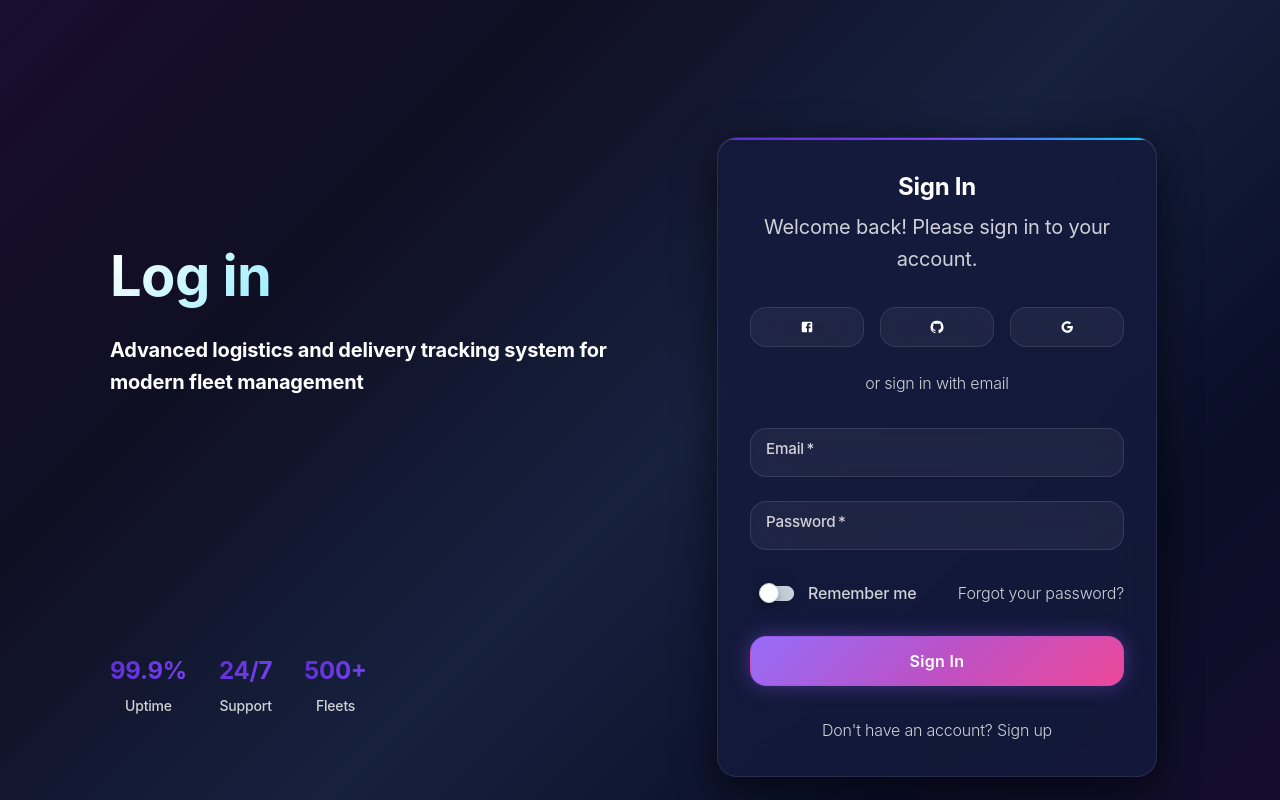
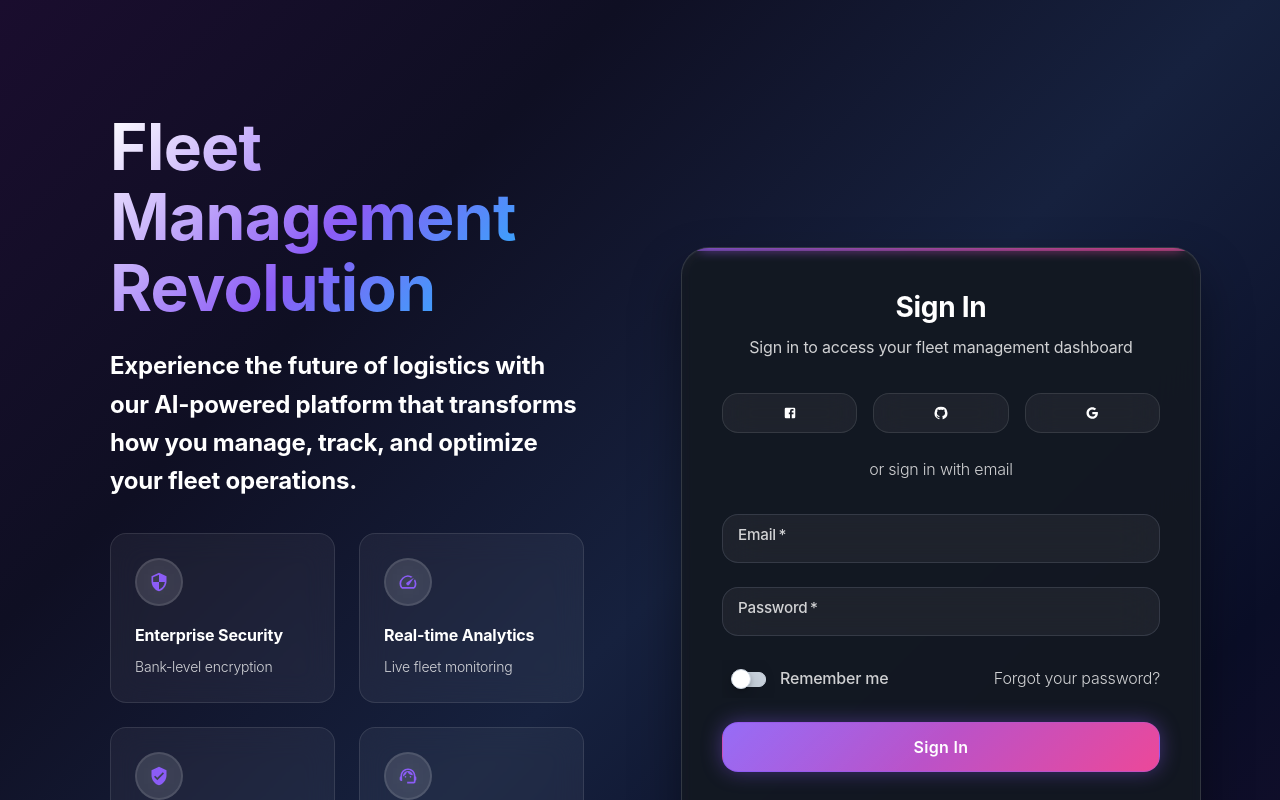
Before and after one commit to kossayboubaker/TruckNavi-nouveau, a React (Create React App) app in the folder material-react-app/: page /auth/login in a window 1280 px wide. Shown: the top 800 px of the page. Built offline with nearby package versions, Linux system fonts and the light colour scheme.

Commit message:
Premium Authentication Layout Inspired by Screenshots
cgen-60c48c926f194c739c54d4271dcfb05c

```diff
--- a/material-react-app/src/layouts/authentication/components/VisionAuthLayout/index.js
+++ b/material-react-app/src/layouts/authentication/components/VisionAuthLayout/index.js
@@ -1,10 +1,10 @@
 /**
- * Vision UI Authentication Layout
- * Modern glassmorphism authentication layout with dark theme
+ * Premium Vision UI Authentication Layout
+ * Inspired by modern dashboard designs with stunning gradients
  */
 
 import PropTypes from "prop-types";
-import { Box, Container, Grid, Typography, alpha } from "@mui/material";
+import { Box, Container, Grid, Typography, Avatar, Chip } from "@mui/material";
 import { useTranslation } from "react-i18next";
 import { useLocation } from "react-router-dom";
 
@@ -12,29 +12,42 @@ import { useLocation } from "react-router-dom";
 import MDBox from "components/MDBox";
 import PageLayout from "examples/LayoutContainers/PageLayout";
 
+// Icons
+import SecurityIcon from '@mui/icons-material/Security';
+import VerifiedUserIcon from '@mui/icons-material/VerifiedUser';
+import SpeedIcon from '@mui/icons-material/Speed';
+import SupportAgentIcon from '@mui/icons-material/SupportAgent';
+
 function VisionAuthLayout({ children }) {
   const { pathname } = useLocation();
   const { t } = useTranslation();
 
   const getPageTitle = () => {
-    if (pathname.includes('/login')) return t("form3.signIn");
-    if (pathname.includes('/register')) return t("signUp");
-    if (pathname.includes('/forgot-password')) return t("forgotPassword");
-    if (pathname.includes('/reset-password')) return t("resetPassword");
+    if (pathname.includes('/login')) return t("form3.signIn") || "Welcome Back";
+    if (pathname.includes('/register')) return t("signUp") || "Create Account";
+    if (pathname.includes('/forgot-password')) return t("forgotPassword") || "Reset Password";
+    if (pathname.includes('/reset-password')) return t("resetPassword") || "New Password";
     return "Authentication";
   };
 
   const getPageDescription = () => {
-    if (pathname.includes('/login')) return "Welcome back! Please sign in to your account.";
-    if (pathname.includes('/register')) return "Create your account to get started.";
-    if (pathname.includes('/forgot-password')) return "Enter your email to reset your password.";
-    if (pathname.includes('/reset-password')) return "Enter your new password.";
-    return "Secure access to your dashboard";
+    if (pathname.includes('/login')) return "Sign in to access your fleet management dashboard";
+    if (pathname.includes('/register')) return "Join thousands of fleet managers worldwide";
+    if (pathname.includes('/forgot-password')) return "We'll send you a secure reset link";
+    if (pathname.includes('/reset-password')) return "Create a strong, secure password";
+    return "Secure access to your transport management system";
   };
+
+  const features = [
+    { icon: SecurityIcon, title: 'Enterprise Security', desc: 'Bank-level encryption' },
+    { icon: SpeedIcon, title: 'Real-time Analytics', desc: 'Live fleet monitoring' },
+    { icon: VerifiedUserIcon, title: 'Compliance Ready', desc: 'Industry standards' },
+    { icon: SupportAgentIcon, title: '24/7 Support', desc: 'Expert assistance' },
+  ];
 
   return (
     <PageLayout>
-      {/* Main Background */}
+      {/* Premium Background inspired by screenshots */}
       <Box
         sx={{
           position: 'fixed',
@@ -42,12 +55,12 @@ function VisionAuthLayout({ children }) {
           left: 0,
           width: '100%',
           height: '100vh',
-          background: 'linear-gradient(135deg, #0F1419 0%, #1A202C 50%, #2D3748 100%)',
-          zIndex: -2,
+          background: 'linear-gradient(135deg, #1a0d2e 0%, #0f0f23 25%, #16213e 50%, #0a0e27 75%, #1a0d2e 100%)',
+          zIndex: -10,
         }}
       />
 
-      {/* Animated Background Elements */}
+      {/* Animated gradient orbs */}
       <Box
         sx={{
           position: 'fixed',
@@ -55,48 +68,86 @@ function VisionAuthLayout({ children }) {
           left: 0,
           width: '100%',
           height: '100vh',
-          zIndex: -1,
+          zIndex: -5,
           overflow: 'hidden',
-          '&::before': {
-            content: '""',
+        }}
+      >
+        {/* Purple gradient orb */}
+        <Box
+          sx={{
             position: 'absolute',
-            width: '800px',
-            height: '800px',
-            background: 'radial-gradient(circle, rgba(30, 42, 120, 0.3) 0%, transparent 70%)',
-            top: '-400px',
-            right: '-400px',
+            top: '15%',
+            right: '-250px',
+            width: '500px',
+            height: '500px',
             borderRadius: '50%',
-            animation: 'float 20s ease-in-out infinite',
-          },
-          '&::after': {
-            content: '""',
+            background: 'radial-gradient(circle, rgba(139, 92, 246, 0.2) 0%, rgba(139, 92, 246, 0.1) 40%, transparent 70%)',
+            animation: 'premiumFloat 20s ease-in-out infinite',
+            '@keyframes premiumFloat': {
+              '0%, 100%': {
+                transform: 'translate(0, 0) rotate(0deg) scale(1)'
+              },
+              '33%': {
+                transform: 'translate(20px, -30px) rotate(120deg) scale(1.1)'
+              },
+              '66%': {
+                transform: 'translate(-15px, 25px) rotate(240deg) scale(0.9)'
+              },
+            },
+          }}
+        />
+
+        {/* Cyan gradient orb */}
+        <Box
+          sx={{
             position: 'absolute',
-            width: '600px',
-            height: '600px',
-            background: 'radial-gradient(circle, rgba(92, 45, 213, 0.2) 0%, transparent 70%)',
-            bottom: '-300px',
-            left: '-300px',
+            bottom: '20%',
+            left: '-200px',
+            width: '400px',
+            height: '400px',
             borderRadius: '50%',
-            animation: 'float 25s ease-in-out infinite reverse',
-          },
-          '@keyframes float': {
-            '0%, 100%': {
-              transform: 'translateY(0) rotate(0deg)',
-            },
-            '50%': {
-              transform: 'translateY(-30px) rotate(180deg)',
-            },
-          },
-        }}
-      />
+            background: 'radial-gradient(circle, rgba(0, 212, 255, 0.15) 0%, rgba(0, 212, 255, 0.08) 40%, transparent 70%)',
+            animation: 'premiumFloat 25s ease-in-out infinite reverse',
+          }}
+        />
+
+        {/* Pink accent orb */}
+        <Box
+          sx={{
+            position: 'absolute',
+            top: '60%',
+            left: '70%',
+            width: '300px',
+            height: '300px',
+            borderRadius: '50%',
+            background: 'radial-gradient(circle, rgba(236, 72, 153, 0.12) 0%, rgba(236, 72, 153, 0.06) 40%, transparent 70%)',
+            animation: 'premiumFloat 30s ease-in-out infinite',
+          }}
+        />
+
+        {/* Grid overlay */}
+        <Box
+          sx={{
+            position: 'absolute',
+            top: 0,
+            left: 0,
+            right: 0,
+            bottom: 0,
+            backgroundImage: `
+              linear-gradient(rgba(139, 92, 246, 0.03) 1px, transparent 1px),
+              linear-gradient(90deg, rgba(139, 92, 246, 0.03) 1px, transparent 1px)
+            `,
+            backgroundSize: '50px 50px',
+            opacity: 0.4,
+          }}
+        />
+      </Box>
 
       {/* Content Container */}
       <Container
-        maxWidth="lg"
-        className="vision-no-scroll-x"
+        maxWidth="xl"
         sx={{
           minHeight: '100vh',
-          maxHeight: '100vh',
           display: 'flex',
           alignItems: 'center',
           justifyContent: 'center',
@@ -104,120 +155,124 @@ function VisionAuthLayout({ children }) {
           px: { xs: 2, sm: 3 },
           position: 'relative',
           zIndex: 1,
-          overflow: 'hidden',
         }}
       >
-        <Grid container spacing={4} alignItems="center" justifyContent="center">
-          {/* Left Side - Branding/Info */}
+        <Grid container spacing={{ xs: 3, lg: 6 }} alignItems="center" justifyContent="center">
+          {/* Left Side - Premium Branding */}
           <Grid item xs={12} lg={6} sx={{ display: { xs: 'none', lg: 'block' } }}>
-            <MDBox sx={{ pr: 4 }}>
+            <MDBox sx={{ pr: { lg: 4, xl: 6 } }}>
+              {/* Main Title with premium gradient */}
               <Typography
-                variant="h2"
+                variant="h1"
+                className="premium-title"
                 sx={{
-                  color: 'white',
-                  fontWeight: 700,
                   mb: 3,
-                  background: 'linear-gradient(135deg, #FFFFFF 0%, #00D4FF 100%)',
-                  backgroundClip: 'text',
-                  WebkitBackgroundClip: 'text',
-                  WebkitTextFillColor: 'transparent',
-                  fontSize: { xs: '2rem', md: '3rem', lg: '3.5rem' },
-                  lineHeight: 1.2,
+                  fontSize: { lg: '3.5rem', xl: '4rem' },
+                  lineHeight: 1.1,
+                  fontWeight: 900,
                 }}
               >
-                {t("layout.title") || "Fleet Management"}
+                Fleet Management
+                <Box component="span" sx={{ display: 'block', color: 'rgba(255,255,255,0.8)' }}>
+                  Revolution
+                </Box>
               </Typography>
 
               <Typography
                 variant="h5"
+                className="premium-subtitle"
                 sx={{
-                  color: '#A0AEC0',
                   mb: 4,
+                  fontSize: { lg: '1.25rem', xl: '1.5rem' },
                   lineHeight: 1.6,
-                  fontWeight: 400,
                 }}
               >
-                Advanced logistics and delivery tracking system for modern fleet management
+                Experience the future of logistics with our AI-powered platform that transforms
+                how you manage, track, and optimize your fleet operations.
               </Typography>
 
-              {/* Feature List */}
-              <Box sx={{ mb: 4 }}>
-                {[
-                  'Real-time vehicle tracking',
-                  'Advanced route optimization',
-                  'Comprehensive analytics',
-                  'Smart notifications system'
-                ].map((feature, index) => (
-                  <Box
-                    key={index}
-                    sx={{
-                      display: 'flex',
-                      alignItems: 'center',
-                      mb: 2,
-                      opacity: 0,
-                      animation: `slideIn 0.6s ease-out ${index * 0.1}s forwards`,
-                      '@keyframes slideIn': {
-                        from: {
-                          opacity: 0,
-                          transform: 'translateX(-20px)',
-                        },
-                        to: {
-                          opacity: 1,
-                          transform: 'translateX(0)',
-                        },
-                      },
-                    }}
-                  >
+              {/* Feature Grid */}
+              <Grid container spacing={3} sx={{ mb: 5 }}>
+                {features.map((feature, index) => (
+                  <Grid item xs={6} key={index}>
                     <Box
                       sx={{
-                        width: 8,
-                        height: 8,
-                        borderRadius: '50%',
-                        background: 'linear-gradient(135deg, #00D4FF, #01B574)',
-                        mr: 3,
-                        boxShadow: '0 0 10px rgba(0, 212, 255, 0.4)',
-                      }}
-                    />
-                    <Typography
-                      variant="body1"
-                      sx={{
-                        color: '#CBD5E0',
-                        fontWeight: 500,
+                        p: 3,
+                        background: 'rgba(255, 255, 255, 0.05)',
+                        backdropFilter: 'blur(15px)',
+                        border: '1px solid rgba(255, 255, 255, 0.1)',
+                        borderRadius: '16px',
+                        transition: 'all 0.3s ease',
+                        cursor: 'pointer',
+                        '&:hover': {
+                          transform: 'translateY(-4px)',
+                          background: 'rgba(139, 92, 246, 0.1)',
+                          border: '1px solid rgba(139, 92, 246, 0.3)',
+                          boxShadow: '0 10px 30px rgba(139, 92, 246, 0.2)',
+                        },
                       }}
                     >
-                      {feature}
-                    </Typography>
-                  </Box>
+                      <Avatar
+                        sx={{
+                          width: 48,
+                          height: 48,
+                          mb: 2,
+                          background: 'linear-gradient(135deg, rgba(139, 92, 246, 0.2), rgba(236, 72, 153, 0.2))',
+                          border: '1px solid rgba(139, 92, 246, 0.3)',
+                        }}
+                      >
+                        <feature.icon sx={{ color: '#8b5cf6', fontSize: 24 }} />
+                      </Avatar>
+                      <Typography
+                        variant="h6"
+                        sx={{
+                          color: '#ffffff',
+                          fontWeight: 600,
+                          mb: 1,
+                          fontSize: '1rem',
+                        }}
+                      >
+                        {feature.title}
+                      </Typography>
+                      <Typography
+                        variant="body2"
+                        sx={{
+                          color: 'rgba(255, 255, 255, 0.7)',
+                          fontSize: '0.875rem',
+                        }}
+                      >
+                        {feature.desc}
+                      </Typography>
+                    </Box>
+                  </Grid>
                 ))}
-              </Box>
+              </Grid>
 
-              {/* Decorative Stats */}
-              <Box sx={{ display: 'flex', gap: 4, mt: 6 }}>
+              {/* Premium Stats */}
+              <Box sx={{ display: 'flex', gap: 4 }}>
                 {[
-                  { number: '99.9%', label: 'Uptime' },
-                  { number: '24/7', label: 'Support' },
-                  { number: '500+', label: 'Fleets' },
+                  { number: '99.9%', label: 'Uptime', color: '#00ff88' },
+                  { number: '2M+', label: 'Vehicles', color: '#00d4ff' },
+                  { number: '150+', label: 'Countries', color: '#8b5cf6' },
                 ].map((stat, index) => (
                   <Box key={index} sx={{ textAlign: 'center' }}>
                     <Typography
-                      variant="h4"
+                      variant="h3"
                       sx={{
-                        color: 'white',
-                        fontWeight: 700,
+                        color: stat.color,
+                        fontWeight: 800,
                         mb: 1,
-                        background: 'linear-gradient(135deg, #5C2DD5, #7B42F6)',
-                        backgroundClip: 'text',
-                        WebkitBackgroundClip: 'text',
-                        WebkitTextFillColor: 'transparent',
+                        textShadow: `0 0 20px ${stat.color}50`,
+                        fontSize: { lg: '2.5rem', xl: '3rem' },
                       }}
                     >
                       {stat.number}
                     </Typography>
                     <Typography
-                      variant="body2"
+                      variant="body1"
                       sx={{
-                        color: '#A0AEC0',
-                        fontSize: '0.875rem',
+                        color: 'rgba(255, 255, 255, 0.8)',
+                        fontSize: '1rem',
                         fontWeight: 500,
                       }}
                     >
@@ -226,10 +281,32 @@ function VisionAuthLayout({ children }) {
                   </Box>
                 ))}
               </Box>
+
+              {/* Trust Badges */}
+              <Box sx={{ mt: 5, display: 'flex', gap: 2, flexWrap: 'wrap' }}>
+                {['ISO 27001', 'SOC 2', 'GDPR Ready', 'Enterprise'].map((badge, index) => (
+                  <Chip
+                    key={index}
+                    label={badge}
+                    sx={{
+                      background: 'rgba(255, 255, 255, 0.1)',
+                      backdropFilter: 'blur(10px)',
+                      border: '1px solid rgba(255, 255, 255, 0.2)',
+                      color: 'rgba(255, 255, 255, 0.9)',
+                      fontWeight: 600,
+                      fontSize: '0.75rem',
+                      '&:hover': {
+                        background: 'rgba(139, 92, 246, 0.2)',
+                        border: '1px solid rgba(139, 92, 246, 0.4)',
+                      },
+                    }}
+                  />
+                ))}
+              </Box>
             </MDBox>
           </Grid>
 
-          {/* Right Side - Auth Form */}
+          {/* Right Side - Authentication Form */}
           <Grid item xs={12} lg={6}>
             <MDBox
               sx={{
@@ -240,71 +317,79 @@ function VisionAuthLayout({ children }) {
                 minHeight: { xs: '80vh', lg: 'auto' },
               }}
             >
-              {/* Mobile Title */}
-              <Box sx={{ display: { xs: 'block', lg: 'none' }, textAlign: 'center', mb: { xs: 2, sm: 3 } }}>
+              {/* Mobile/Tablet Title */}
+              <Box sx={{ display: { xs: 'block', lg: 'none' }, textAlign: 'center', mb: 3 }}>
                 <Typography
-                  variant="h4"
+                  variant="h3"
+                  className="premium-title"
                   sx={{
-                    color: 'white',
-                    fontWeight: 700,
                     mb: 1,
-                    fontSize: { xs: '1.75rem', sm: '2.125rem' },
-                    background: 'linear-gradient(135deg, #FFFFFF 0%, #00D4FF 100%)',
-                    backgroundClip: 'text',
-                    WebkitBackgroundClip: 'text',
-                    WebkitTextFillColor: 'transparent',
+                    fontSize: { xs: '2rem', sm: '2.5rem' },
                   }}
                 >
                   {getPageTitle()}
                 </Typography>
                 <Typography
-                  variant="body1"
+                  variant="h6"
+                  className="premium-subtitle"
                   sx={{
-                    color: '#A0AEC0',
-                    fontSize: { xs: '0.875rem', sm: '1rem' },
-                    mb: 1,
+                    fontSize: { xs: '1rem', sm: '1.125rem' },
                   }}
                 >
                   {getPageDescription()}
                 </Typography>
               </Box>
 
-              {/* Auth Card */}
+              {/* Premium Auth Card */}
               <Box
-                className="vision-card"
                 sx={{
                   width: '100%',
-                  maxWidth: { xs: '100%', sm: '440px' },
-                  background: 'rgba(26, 32, 44, 0.8)',
-                  backdropFilter: 'blur(20px)',
-                  border: '1px solid rgba(255, 255, 255, 0.1)',
-                  borderRadius: { xs: '16px', sm: '24px' },
-                  p: { xs: 2, sm: 3, md: 4 },
-                  mx: { xs: 1, sm: 0 },
-                  boxShadow: '0 8px 32px rgba(0, 0, 0, 0.4), inset 0 1px 0 rgba(255, 255, 255, 0.2)',
+                  maxWidth: { xs: '100%', sm: '480px', lg: '520px' },
+                  background: 'rgba(15, 20, 30, 0.8)',
+                  backdropFilter: 'blur(30px)',
+                  border: '1px solid rgba(255, 255, 255, 0.15)',
+                  borderRadius: { xs: '20px', sm: '28px' },
+                  p: { xs: 3, sm: 4, md: 5 },
                   position: 'relative',
                   overflow: 'hidden',
-                  maxHeight: { xs: 'calc(100vh - 120px)', sm: 'none' },
-                  overflowY: { xs: 'auto', sm: 'visible' },
+                  boxShadow: '0 25px 50px rgba(0, 0, 0, 0.4), inset 0 1px 0 rgba(255, 255, 255, 0.1)',
                   '&::before': {
                     content: '""',
                     position: 'absolute',
                     top: 0,
                     left: 0,
                     right: 0,
-                    height: '2px',
-                    background: 'linear-gradient(90deg, #5C2DD5, #7B42F6, #00D4FF)',
+                    height: '3px',
+                    background: 'linear-gradient(90deg, #8b5cf6, #ec4899, #00d4ff, #8b5cf6)',
+                    backgroundSize: '300% 100%',
+                    animation: 'gradientMove 3s ease infinite',
+                    '@keyframes gradientMove': {
+                      '0%, 100%': { backgroundPosition: '0% 50%' },
+                      '50%': { backgroundPosition: '100% 50%' },
+                    },
+                  },
+                  '&::after': {
+                    content: '""',
+                    position: 'absolute',
+                    top: 0,
+                    left: 0,
+                    right: 0,
+                    bottom: 0,
+                    background: 'rgba(255, 255, 255, 0.02)',
+                    backdropFilter: 'blur(5px)',
+                    zIndex: 0,
                   },
                 }}
               >
                 {/* Desktop Title */}
-                <Box sx={{ display: { xs: 'none', lg: 'block' }, textAlign: 'center', mb: 4 }}>
+                <Box sx={{ display: { xs: 'none', lg: 'block' }, textAlign: 'center', mb: 4, position: 'relative', zIndex: 1 }}>
                   <Typography
                     variant="h4"
                     sx={{
-                      color: 'white',
-                      fontWeight: 600,
+                      color: '#ffffff',
+                      fontWeight: 700,
                       mb: 1,
+                      fontSize: '1.75rem',
                     }}
                   >
                     {getPageTitle()}
@@ -312,26 +397,43 @@ function VisionAuthLayout({ children }) {
                   <Typography
                     variant="body1"
                     sx={{
-                      color: '#A0AEC0',
+                      color: 'rgba(255, 255, 255, 0.8)',
+                      fontSize: '1rem',
                     }}
                   >
                     {getPageDescription()}
                   </Typography>
                 </Box>
 
-                {children}
+                {/* Form Content */}
+                <Box sx={{ position: 'relative', zIndex: 1 }}>
+                  {children}
+                </Box>
               </Box>
 
-              {/* Additional Links or Info */}
-              <Box sx={{ mt: 3, textAlign: 'center' }}>
+              {/* Security Notice */}
+              <Box sx={{ mt: 4, textAlign: 'center' }}>
+                <Box sx={{ display: 'flex', alignItems: 'center', justifyContent: 'center', mb: 2 }}>
+                  <SecurityIcon sx={{ color: '#00ff88', mr: 1, fontSize: 20 }} />
+                  <Typography
+                    variant="body2"
+                    sx={{
+                      color: 'rgba(255, 255, 255, 0.8)',
+                      fontSize: '0.875rem',
+                      fontWeight: 500,
+                    }}
+                  >
+                    256-bit SSL Encrypted • SOC 2 Compliant • GDPR Ready
+                  </Typography>
+                </Box>
                 <Typography
-                  variant="body2"
+                  variant="caption"
                   sx={{
-                    color: '#718096',
-                    fontSize: '0.875rem',
+                    color: 'rgba(255, 255, 255, 0.6)',
+                    fontSize: '0.75rem',
                   }}
                 >
-                  Secure • Encrypted • Protected
+                  Your data is protected with enterprise-grade security
                 </Typography>
               </Box>
             </MDBox>
```
